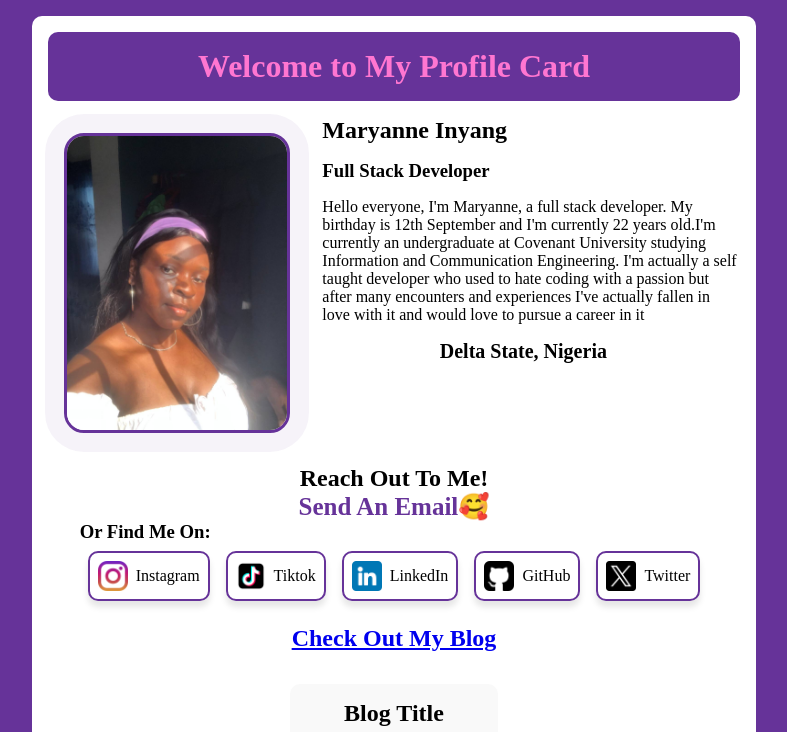
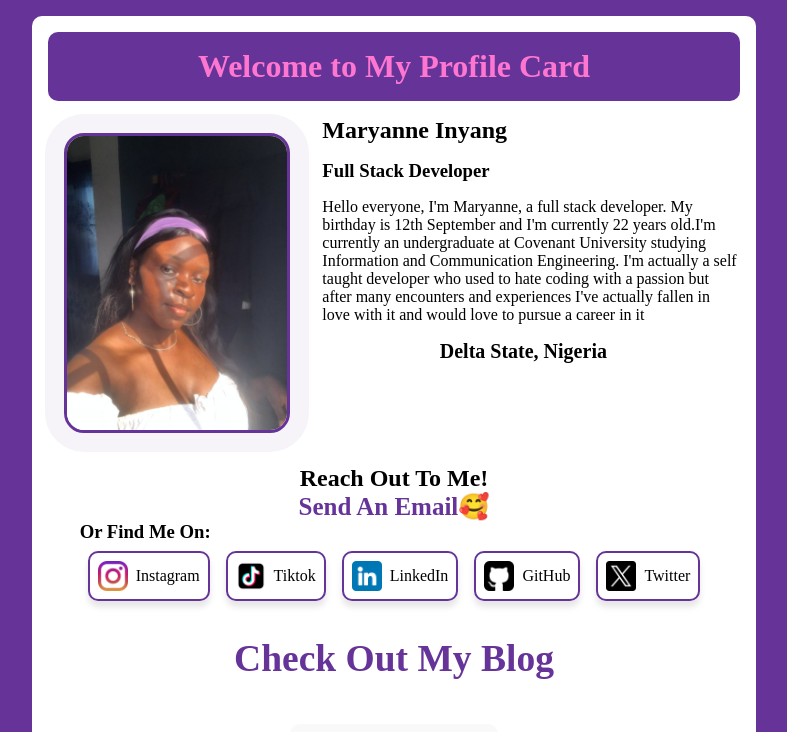
Before and after one commit to Uyaii/profile-card, a plain HTML site: page index.html in a window 1280 px wide. Shown: the top 732 px of the page, without its empty margins (246-1033 px from the left). Drawn offline with Linux system fonts and the light colour scheme; no server answers.

Commit message:
minor fixes

```diff
--- a/main.css
+++ b/main.css
@@ -124,12 +124,16 @@ main {
   font-weight: bold;
 }
 
-.emailAddress a {
+.emailAddress a,
+.blog-link a {
   color: rebeccapurple;
   text-decoration: none;
   font-size: 25px;
+  text-decoration: none;
+  margin: 1rem;
 }
-.emailAddress a:hover {
+.emailAddress a:hover,
+.blog-link a:hover {
   color: lightpink;
   transform: scale(0.5);
   transform: scale(2);
@@ -176,11 +180,7 @@ footer {
     border: none;
   }
 }
-.blog-link h2{
-  margin: 1rem;
-  text-decoration: none;
 
-}
 .blog-metadata {
   margin-top: 1rem;
   padding: 1rem;
```
